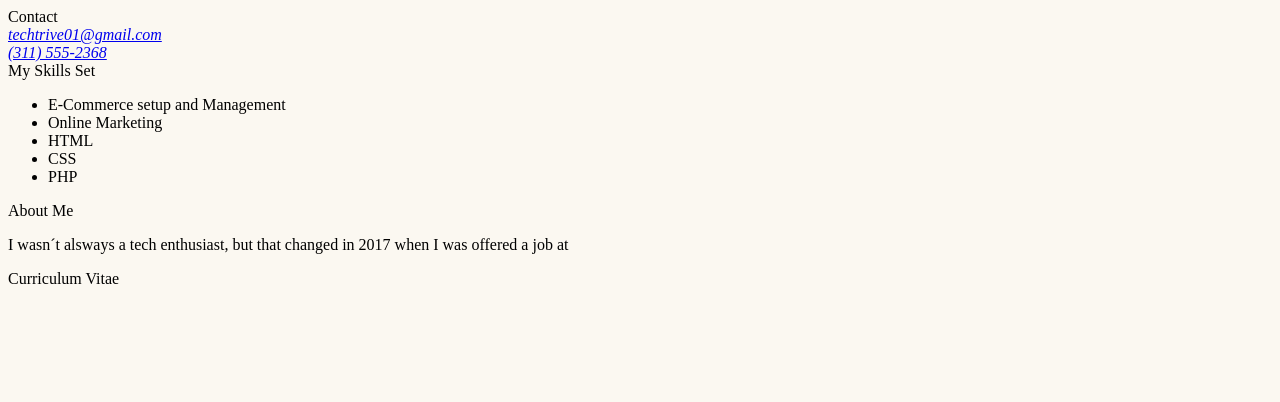
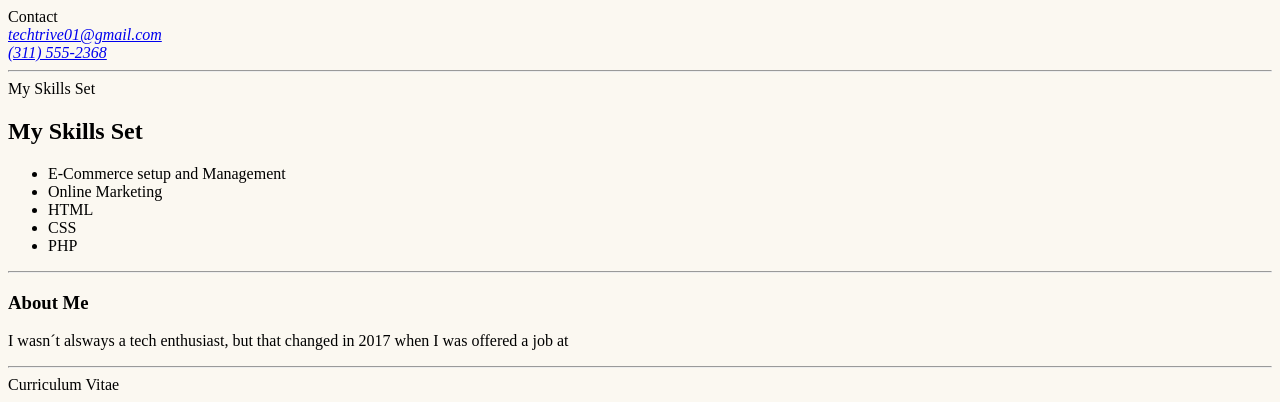
Before and after one commit to L-Kunu/Personal-website, a plain HTML site: page index.html in a window 1280 px wide. Shown: the part 464-866 px from the top of the page. Before the commit the page ends 800 px from the top, so only its background shows below. Drawn offline with Linux system fonts and the light colour scheme.

Commit message:
stylesheets

```diff
--- a/index.html
+++ b/index.html
@@ -11,9 +11,9 @@
     <header>
       <nav cellspacing="20">
         <a href="#contact">Contact</a>
-        <a href="Skills">My Skills Set</a>
+        <a href="#Skills">My Skills Set</a>
         <a href="#biographyt">About Me</a>
-        <a href="CV">Curriculum Vitae</a>
+        <a href="#CV">Curriculum Vitae</a>
       </nav>
     </header>
 
@@ -51,8 +51,10 @@
           <a href="tel:+13115552368">(311) 555-2368</a>
         </address>
       </section>
+      <hr />
       <section>
         <a id="Skills">My Skills Set</a>
+        <h2>My Skills Set</h2>
         <ul>
           <li>E-Commerce setup and Management</li>
           <li>Online Marketing</li>
@@ -61,17 +63,17 @@
           <li>PHP</li>
         </ul>
       </section>
+      <hr />
       <section>
-        <a id="biography">About Me</a>
+        <a id="biography"></a>
+        <h3>About Me</h3>
         <p>
           I wasn´t alsways a tech enthusiast, but that changed in 2017 when I
           was offered a job at
         </p>
       </section>
-      <section id="CV">
-        Curriculum Vitae
-        <a href="images/LEBENSLAUF.pdf"></a>
-      </section>
+      <hr />
+      <section id="CV">Curriculum Vitae</section>
     </main>
   </body>
 </html>
```
